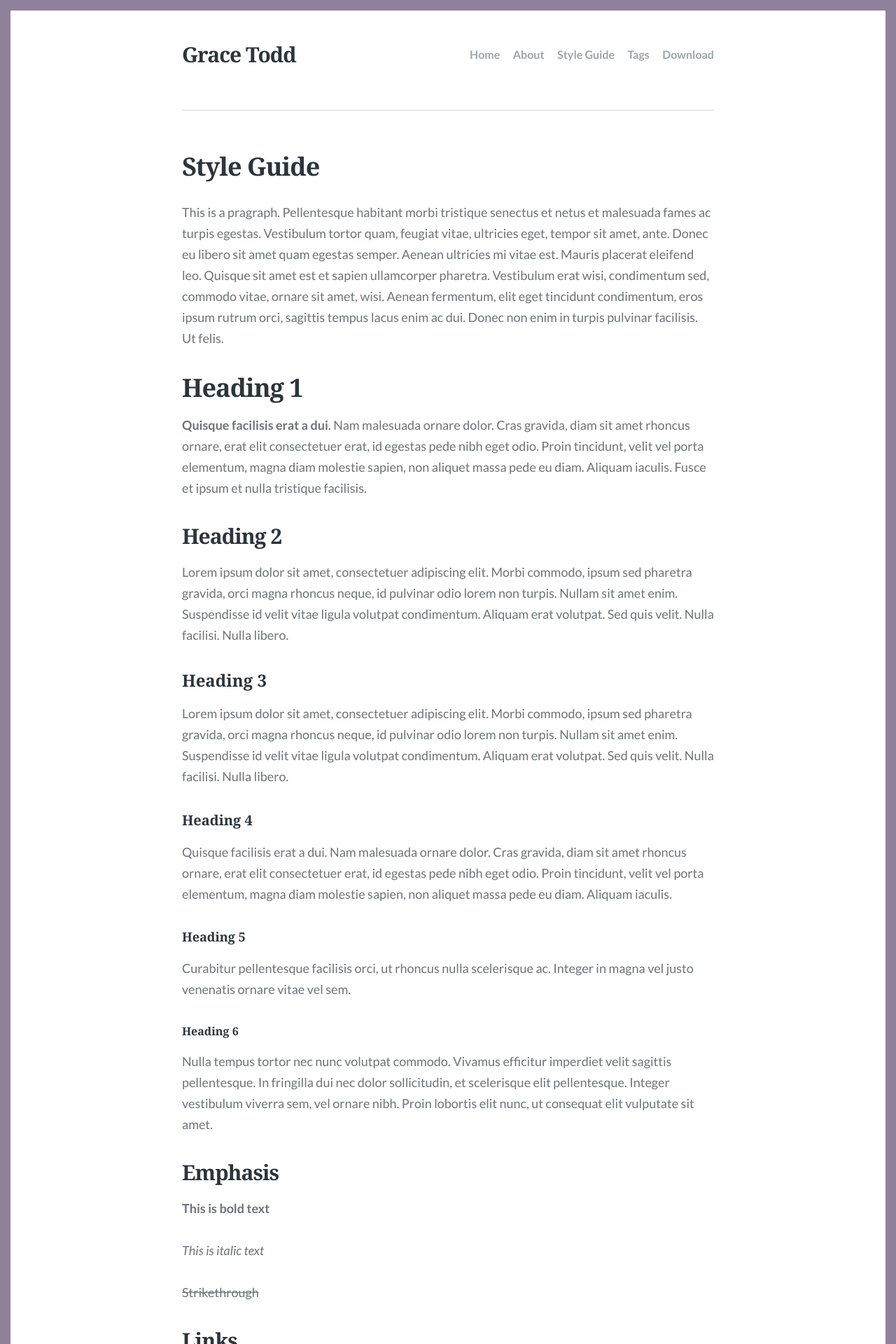
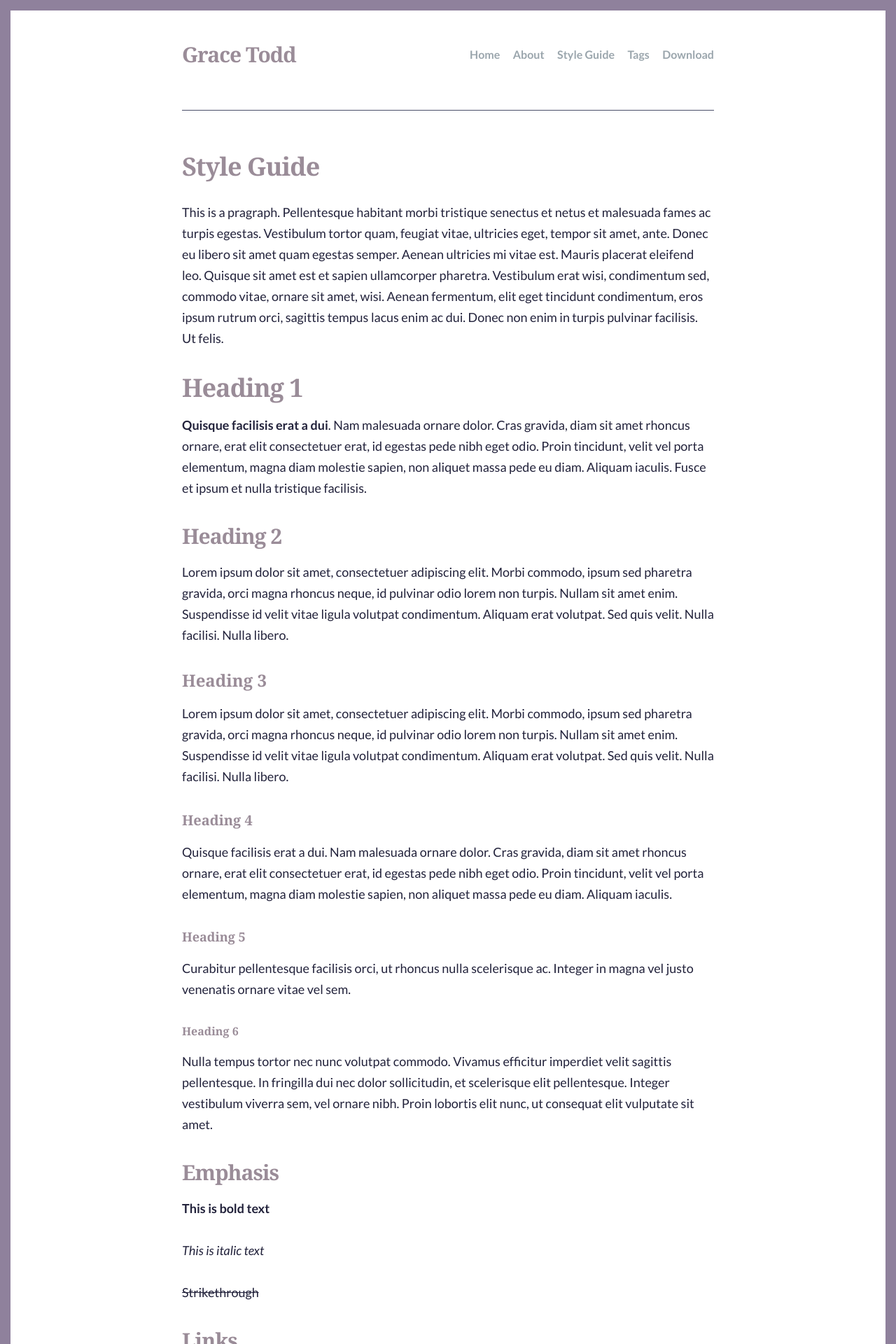
Before and after one commit to toddgr/toddgr.github.io, a Jekyll site: the page built from style-guide.md, in a window 1280 px wide. Shown: the top 1920 px of the page at 70% size. Built offline with Jekyll 4.4.1, drawn with Linux system fonts in a browser that asks for light colours; some web fonts are replaced.

Commit message:
update accent colors

```diff
--- a/assets/css/style.scss
+++ b/assets/css/style.scss
@@ -33,11 +33,11 @@
 {% assign accent = site.accent_color | default: '#2d72d9' %}
 $palette: (
   accent:    {{ accent }},
-  primary:   #6b747a,
-  secondary: #2c343c,
+  primary:   #22223B,
+  secondary: #9A8C98,
   meta:      #9ba6ad,
-  border:    #d7d7d7,
-  bg:        #fbfbfb
+  border:    #4A4E69,
+  bg:        #F2E9E4
 );
 
 // Imports
```
